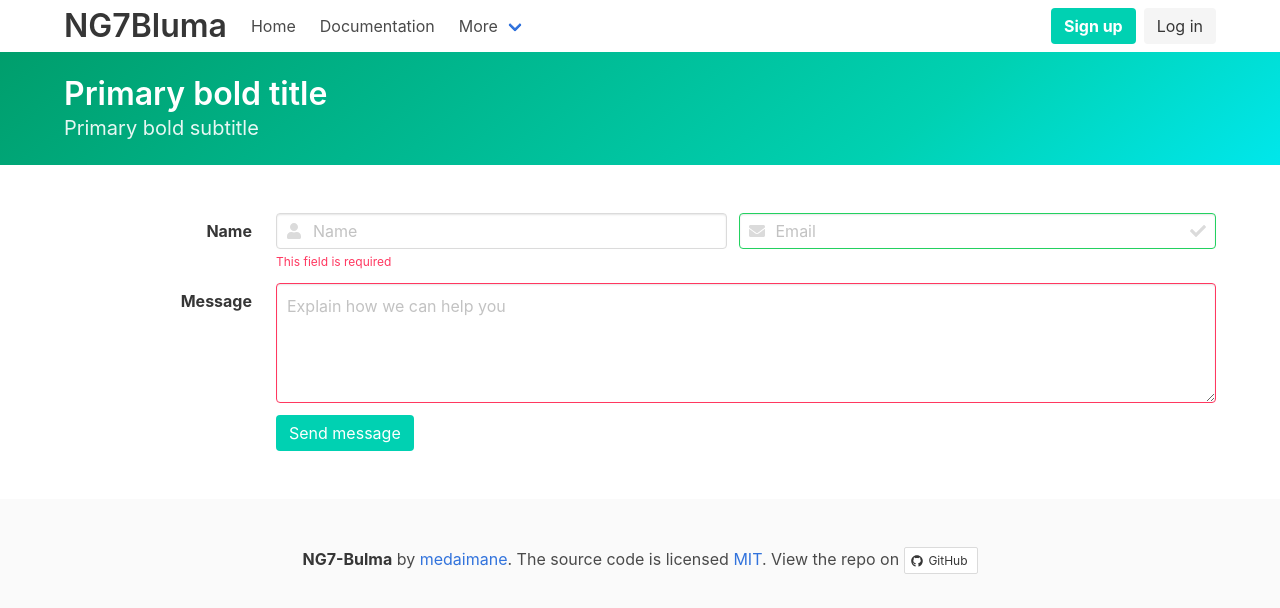
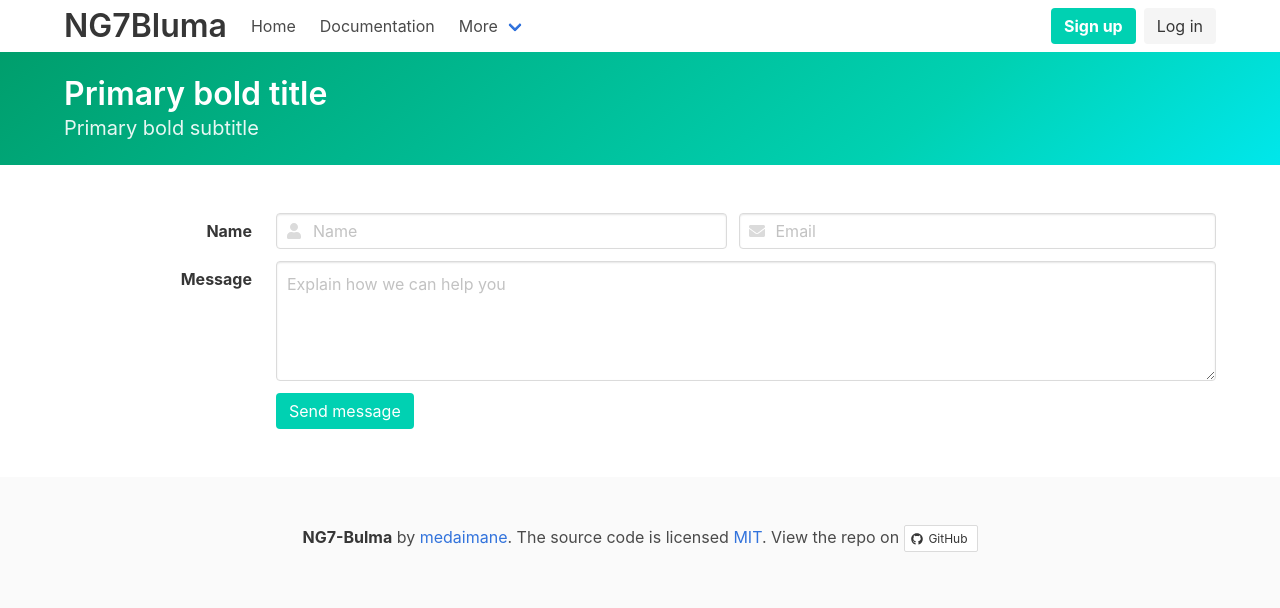
Before and after one commit to medaimane/angular7-crash-course, an Angular app: page /contact in a window 1280 px wide. Shown: the top 608 px of the page. Built offline with nearby package versions, Linux system fonts and the light colour scheme.

Commit message:
Binding form fields with errors handling

```diff
--- a/src/app/components/contact/contact.component.html
+++ b/src/app/components/contact/contact.component.html
@@ -21,30 +21,39 @@
     </div>
 
     <div class="field-body">
+      <!-- Name  -->
       <div class="field">
         <p class="control is-expanded has-icons-left">
-          <input class="input" type="text" placeholder="Name" formControlName="name">
+          <input class="input" type="text" formControlName="name" placeholder="Name" >
           <span class="icon is-small is-left">
             <i class="fas fa-user"></i>
           </span>
         </p>
-        <div>
-            <p *ngIf="contactForm.controls.name.errors.required" class="help is-danger">
-              This field is required
-            </p>
-        </div>
+        <span *ngIf="submitted && contactForm.controls.name.errors">
+          <span *ngIf="contactForm.controls.name.errors.required" class="help is-danger">
+            This name field is required
+          </span>
+        </span>
       </div>
+
+      <!-- Email -->
       <div class="field">
         <p class="control is-expanded has-icons-left has-icons-right">
-          <input class="input is-success" type="email" placeholder="Email" required>
+          <input class="input" type="email" formControlName="email" placeholder="Email" required> <!--is-success-->
           <span class="icon is-small is-left">
             <i class="fas fa-envelope"></i>
           </span>
-          <span class="icon is-small is-right">
+          <!-- <span class="icon is-small is-right">
             <i class="fas fa-check"></i>
+          </span> -->
+        </p>
+        <span *ngIf="submitted && contactForm.controls.email.errors">
+          <span *ngIf="contactForm.controls.email.errors.required" class="help is-danger">
+            This email field is required
           </span>
-        </p>
+        </span>
       </div>
+
     </div>
 
   </div>
@@ -55,11 +64,17 @@
       <label class="label">Message</label>
     </div>
 
+    <!-- Message -->
     <div class="field-body">
       <div class="field">
         <div class="control">
-          <textarea class="textarea is-danger" placeholder="Explain how we can help you" required></textarea>
+          <textarea class="textarea" formControlName="message" placeholder="Explain how we can help you" required></textarea> <!--is-danger-->
         </div>
+        <span *ngIf="submitted && contactForm.controls.message.errors">
+          <span *ngIf="contactForm.controls.message.errors.required" class="help is-danger">
+            This message field is required
+          </span>
+        </span>
       </div>
     </div>
 
```
Also changed, not shown: 1 other file (tests, documents, lock files or other folders).
